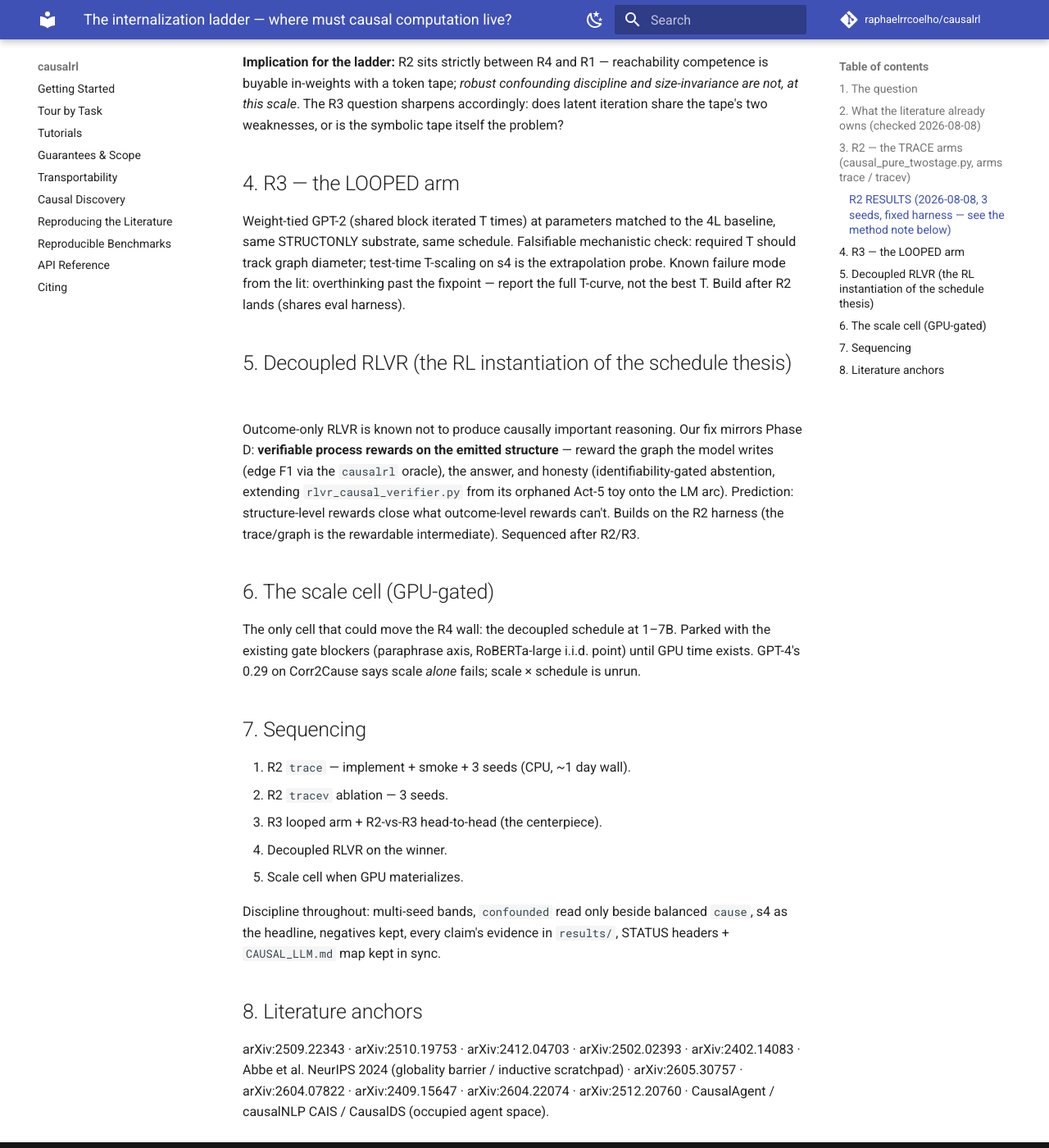
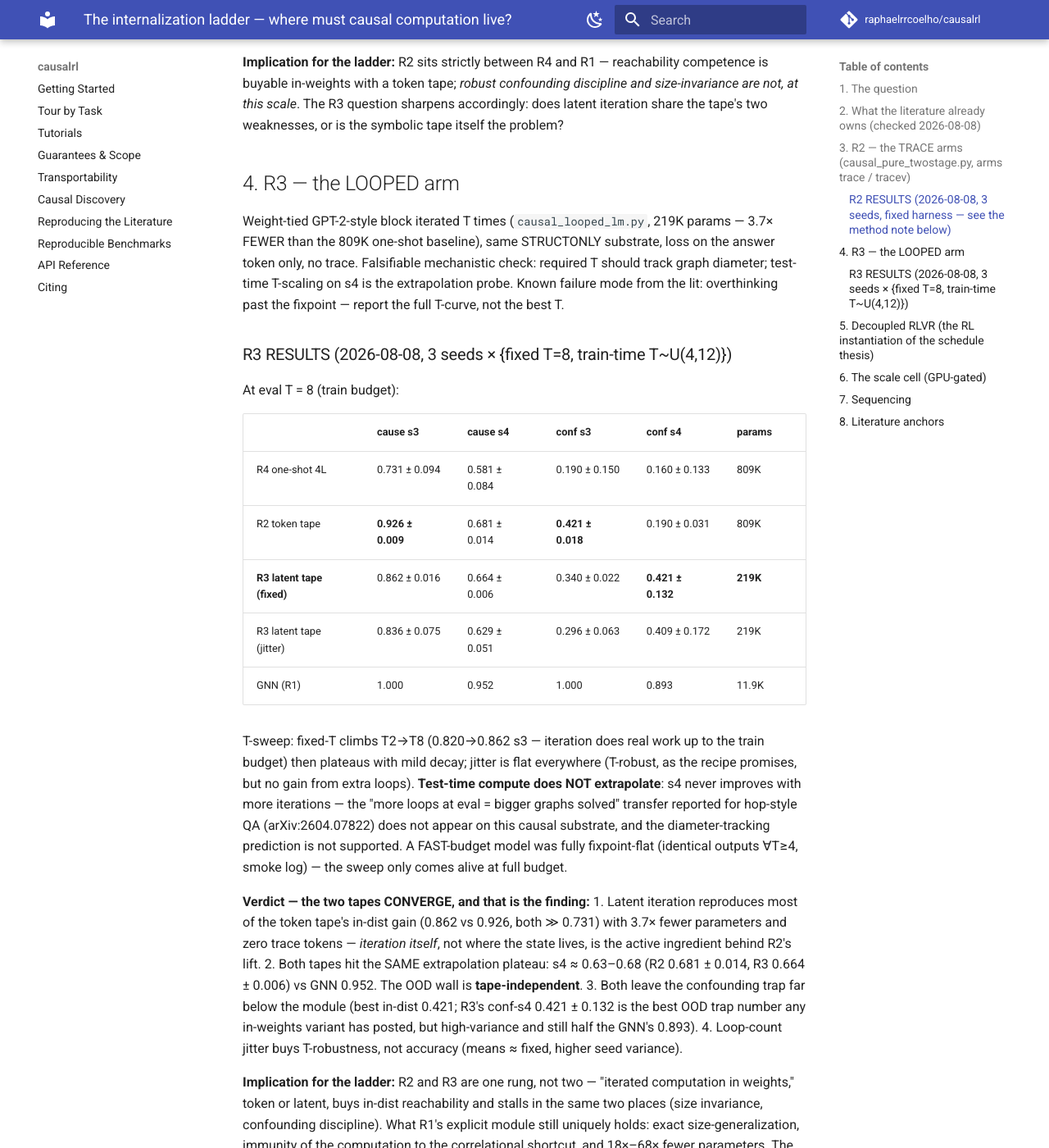
Before and after one commit to raphaelrrcoelho/causalrl, an MkDocs documentation site: the page built from docs/causal_llm/LADDER.md, in a window 1280 px wide and 1400 px high, scrolled down 3545 px. Shown: the whole window at 82% size. Built offline with MkDocs 1.6.1 and Material for MkDocs 9.7.7, drawn with Linux system fonts in a browser that asks for light colours; comment, search, counter and statistics services are not loaded; some of the changed text lies outside the part shown.

Commit message:
feat(examples): R3 lands — the two tapes converge; the walls are tape-independent
6 runs (3 seeds x {fixed T=8, train-time T~U(4,12)}), eval T-sweep
2..24. At eval T=8:

                    cause s3        cause s4       conf s3   conf s4   params
  R4 one-shot     0.731+/-0.094  0.581+/-0.084     0.190     0.160     809K
  R2 token tape   0.926+/-0.009  0.681+/-0.014     0.421     0.190     809K
  R3 fixed        0.862+/-0.016  0.664+/-0.006     0.340     0.421     219K
  R3 jitter       0.836+/-0.075  0.629+/-0.051     0.296     0.409     219K
  GNN             1.000          0.952             1.000     0.893     11.9K

Findings:
1. Latent iteration reproduces most of the token tape's in-dist gain at
   3.7x fewer params with zero trace tokens — iteration itself, not the
   tape's location, is the active ingredient behind R2's lift.
2. Both tapes hit the SAME s4 plateau (~0.67 vs GNN 0.952): the
   extrapolation wall is tape-independent.
3. The confounded trap stays far below the module for both tapes (best
   0.42); R3's conf-s4 0.421+/-0.132 is the best in-weights OOD trap
   number yet, but high-variance and half the GNN's 0.893.
4. Test-time T-scaling does NOT extrapolate (fixed-T plateaus at train
   budget, jitter is flat-robust): the hop-QA more-loops-bigger-graphs
   transfer does not appear on this causal substrate.

R2+R3 collapse into one rung: iterated computation in weights buys
in-dist reachability and stalls at size-invariance + confounding
discipline — exactly what R1's explicit module uniquely keeps.
LADDER.md R3-RESULTS + arc item 10 + map row; CONTINUE_HERE item 2
closed, front item -> decoupled RLVR.

```diff
--- a/docs/causal_llm/LADDER.md
+++ b/docs/causal_llm/LADDER.md
@@ -130,11 +130,49 @@
 
 ## 4. R3 — the LOOPED arm
 
-Weight-tied GPT-2 (shared block iterated T times) at parameters matched to the 4L baseline, same
-STRUCTONLY substrate, same schedule. Falsifiable mechanistic check: required T should track graph
-diameter; test-time T-scaling on s4 is the extrapolation probe. Known failure mode from the lit:
-overthinking past the fixpoint — report the full T-curve, not the best T. Build after R2 lands
-(shares eval harness).
+Weight-tied GPT-2-style block iterated T times (`causal_looped_lm.py`, 219K params — 3.7× FEWER
+than the 809K one-shot baseline), same STRUCTONLY substrate, loss on the answer token only, no
+trace. Falsifiable mechanistic check: required T should track graph diameter; test-time T-scaling
+on s4 is the extrapolation probe. Known failure mode from the lit: overthinking past the fixpoint —
+report the full T-curve, not the best T.
+
+### R3 RESULTS (2026-08-08, 3 seeds × {fixed T=8, train-time T~U(4,12)})
+
+At eval T = 8 (train budget):
+
+| | cause s3 | cause s4 | conf s3 | conf s4 | params |
+|---|---|---|---|---|---|
+| R4 one-shot 4L | 0.731 ± 0.094 | 0.581 ± 0.084 | 0.190 ± 0.150 | 0.160 ± 0.133 | 809K |
+| R2 token tape | **0.926 ± 0.009** | 0.681 ± 0.014 | **0.421 ± 0.018** | 0.190 ± 0.031 | 809K |
+| **R3 latent tape (fixed)** | 0.862 ± 0.016 | 0.664 ± 0.006 | 0.340 ± 0.022 | **0.421 ± 0.132** | **219K** |
+| R3 latent tape (jitter) | 0.836 ± 0.075 | 0.629 ± 0.051 | 0.296 ± 0.063 | 0.409 ± 0.172 | 219K |
+| GNN (R1) | 1.000 | 0.952 | 1.000 | 0.893 | 11.9K |
+
+T-sweep: fixed-T climbs T2→T8 (0.820→0.862 s3 — iteration does real work up to the train budget)
+then plateaus with mild decay; jitter is flat everywhere (T-robust, as the recipe promises, but no
+gain from extra loops). **Test-time compute does NOT extrapolate**: s4 never improves with more
+iterations — the "more loops at eval = bigger graphs solved" transfer reported for hop-style QA
+(arXiv:2604.07822) does not appear on this causal substrate, and the diameter-tracking prediction
+is not supported. A FAST-budget model was fully fixpoint-flat (identical outputs ∀T≥4, smoke log) —
+the sweep only comes alive at full budget.
+
+**Verdict — the two tapes CONVERGE, and that is the finding:**
+1. Latent iteration reproduces most of the token tape's in-dist gain (0.862 vs 0.926, both ≫
+   0.731) with 3.7× fewer parameters and zero trace tokens — *iteration itself*, not where the
+   state lives, is the active ingredient behind R2's lift.
+2. Both tapes hit the SAME extrapolation plateau: s4 ≈ 0.63–0.68 (R2 0.681 ± 0.014, R3 0.664 ±
+   0.006) vs GNN 0.952. The OOD wall is **tape-independent**.
+3. Both leave the confounding trap far below the module (best in-dist 0.421; R3's conf-s4 0.421 ±
+   0.132 is the best OOD trap number any in-weights variant has posted, but high-variance and
+   still half the GNN's 0.893).
+4. Loop-count jitter buys T-robustness, not accuracy (means ≈ fixed, higher seed variance).
+
+**Implication for the ladder:** R2 and R3 are one rung, not two — "iterated computation in
+weights," token or latent, buys in-dist reachability and stalls in the same two places (size
+invariance, confounding discipline). What R1's explicit module still uniquely holds: exact
+size-generalization, immunity of the computation to the correlational shortcut, and 18×–68× fewer
+parameters. The decoupled-RLVR leg (§5) and the scale cell (§6) are the remaining ways the
+in-weights story could still move.
 
 ## 5. Decoupled RLVR (the RL instantiation of the schedule thesis)
 
```
Also changed, not shown: examples/CAUSAL_LLM.md (+12 -0 lines), examples/CONTINUE_HERE.md (+8 -5 lines), 6 other files.
